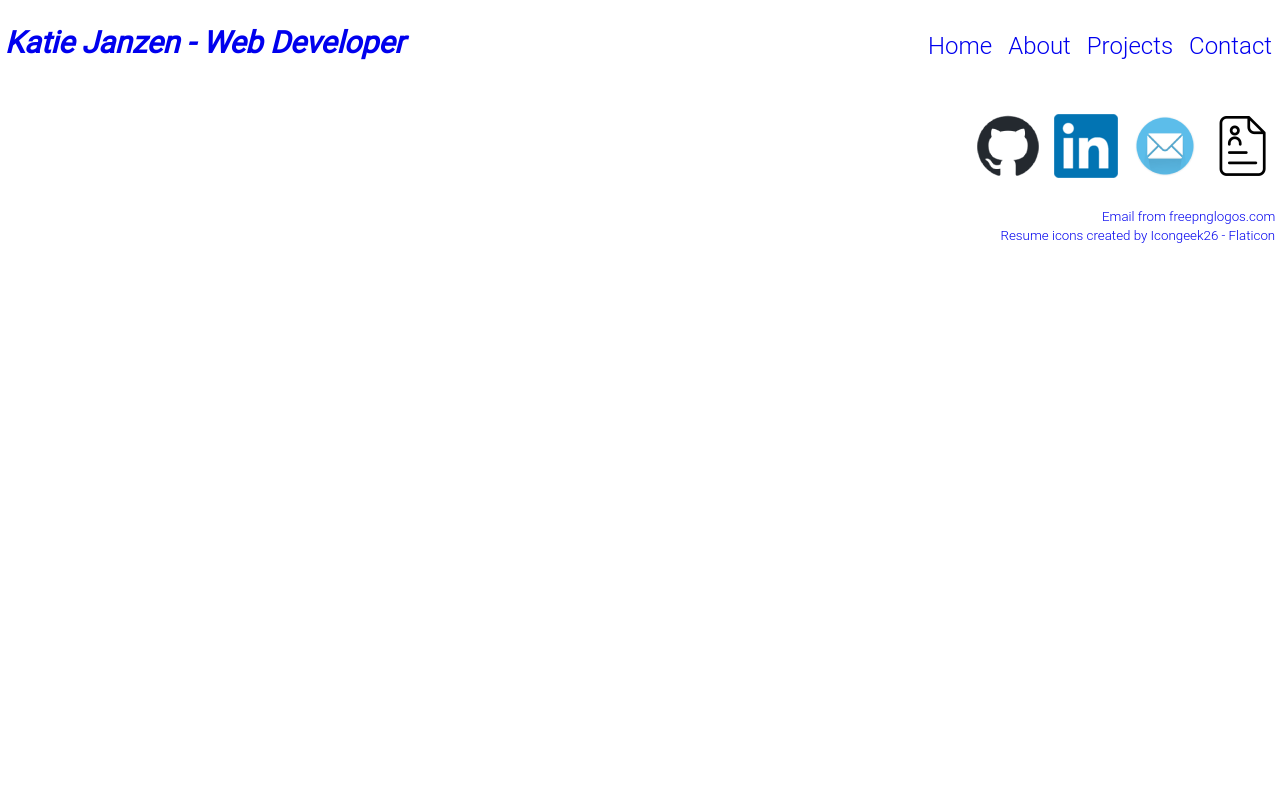
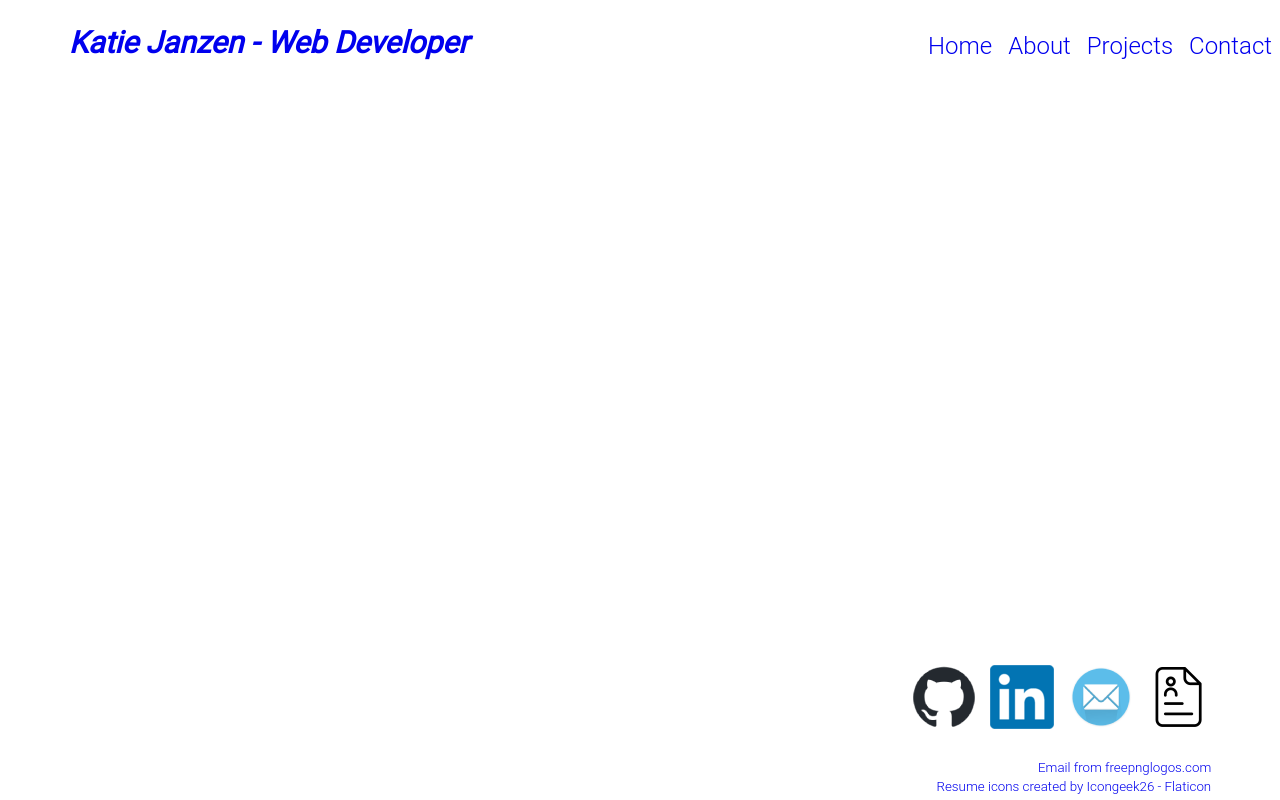
Before and after one commit to ImpendingKataclysm/portfolio_site, a Django app: template templates/base.html in a window 1280 px wide. Run offline with Django 3.2, Linux system fonts and the light colour scheme; the template is opened without the code that fills it, so the values that code supplies are empty.

Commit message:
Adjusted the base template layout by narrowing and centering the page content and pushing the footer content to the bottom of the page

```diff
--- a/mysite/static/css/main.css
+++ b/mysite/static/css/main.css
@@ -18,6 +18,14 @@ body {
 
 h1, h2, .title a {
     font-family: "Roboto", sans-serif;
+}
+
+.main_wrap {
+    width:90%;
+    margin: auto;
+    height: 100vh;
+    display: grid;
+    grid-template-rows: auto 1fr auto;
 }
 
 /* Header */
--- a/templates/base.html
+++ b/templates/base.html
@@ -8,8 +8,8 @@
     <link rel="stylesheet" href="{% static 'css/main.css' %}">
 </head>
 <body>
-    <div>
-       <header>
+    <div class="main_wrap">
+        <header>
            <div class="header-wrap">
                <div class="title">
                    <h1><a href="{% url 'home' %}" class="plain_link">Katie Janzen - Web Developer</a></h1>
@@ -28,7 +28,9 @@
            </nav>
        </header>
         <main>
+
             {% block content %}{% endblock %}
+
         </main>
         <footer>
             <ul class="contact_list plain_list">
```
